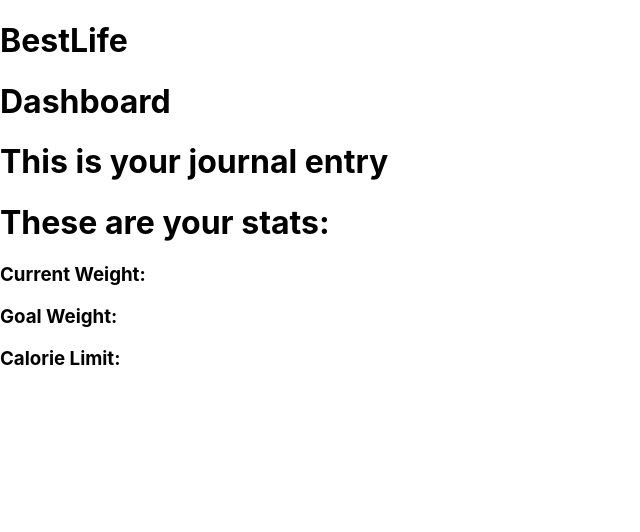
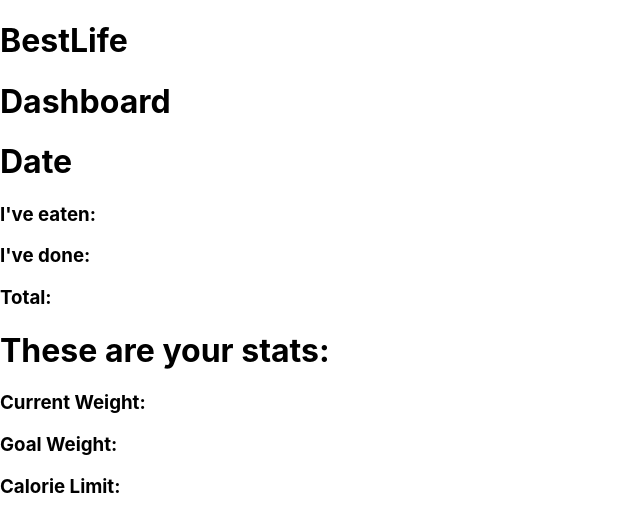
Before and after one commit to Calvinkim4/best-life, a React (Create React App) app in the folder client/: page / in a window 1280 px wide. Both pictures are taken after typing "Sample", "Sample123" into the empty fields and a click on the button "Login". Shown: the top 532 px of the page, without its empty margins (0-640 px from the left). Built offline with nearby package versions, Linux system fonts and the light colour scheme.

Commit message:
updated exerceise and food components

```diff
--- a/client/src/components/Exercise/Exercise.js
+++ b/client/src/components/Exercise/Exercise.js
@@ -0,0 +1,13 @@
+import React from 'react'
+
+class Exercise extends React.Component{
+  render(){
+    return(
+      <div className='food'>
+        <h3>I've done:</h3>
+      </div>
+    )
+  }
+}
+
+export default Exercise;
--- a/client/src/components/Food/Food.js
+++ b/client/src/components/Food/Food.js
@@ -0,0 +1,13 @@
+import React from 'react'
+
+class Food extends React.Component{
+  render(){
+    return(
+      <div className='food'>
+        <h3>I've eaten:</h3>
+      </div>
+    )
+  }
+}
+
+export default Food;
--- a/client/src/components/JournalEntry/JournalEntry.js
+++ b/client/src/components/JournalEntry/JournalEntry.js
@@ -1,9 +1,17 @@
 import React from 'react';
+import Food from '../Food/Food';
+import Exercise from '../Exercise/Exercise';
 
 class JournalEntry extends React.Component{
   render(){
     return(
-      <h1>This is your journal entry</h1>
+      <div className='journal-entry'>
+        <h1>Date</h1>
+        <Food />
+        <Exercise />
+        <h3>Total:</h3>
+      </div>
+
     )
   }
 }
```
